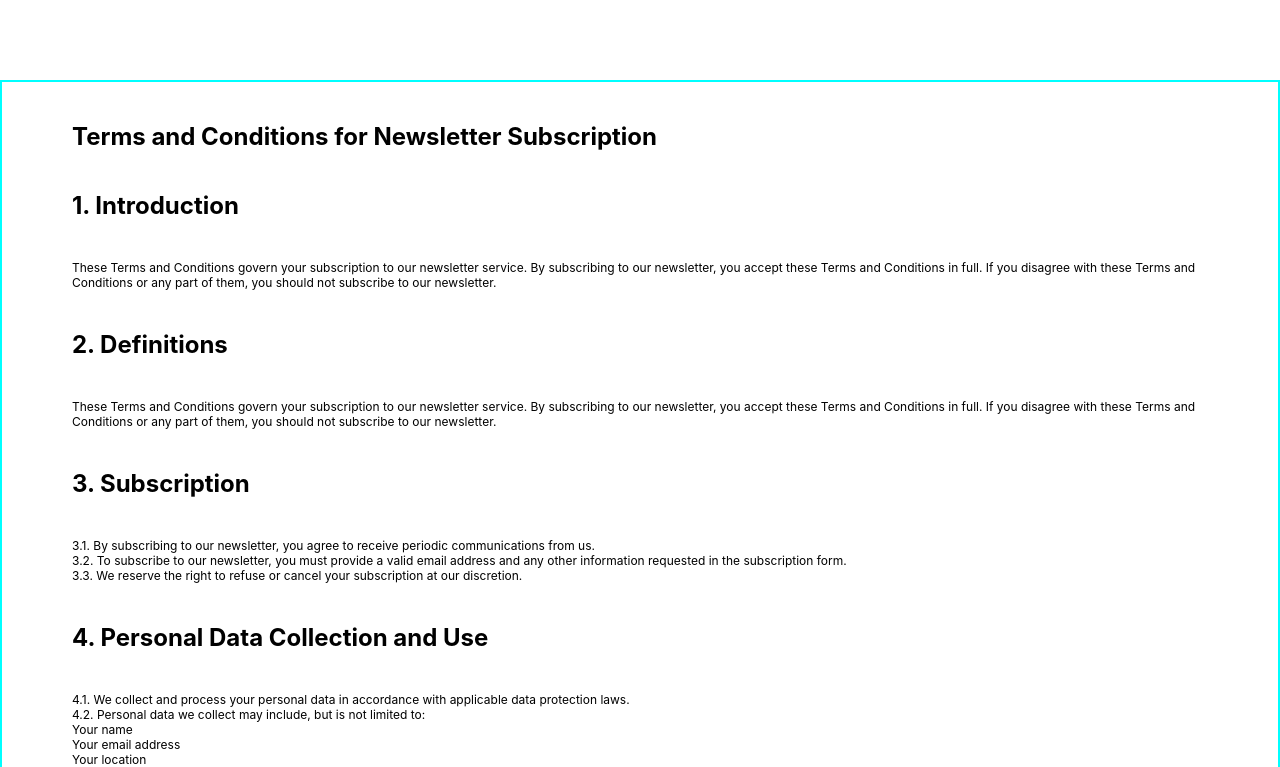
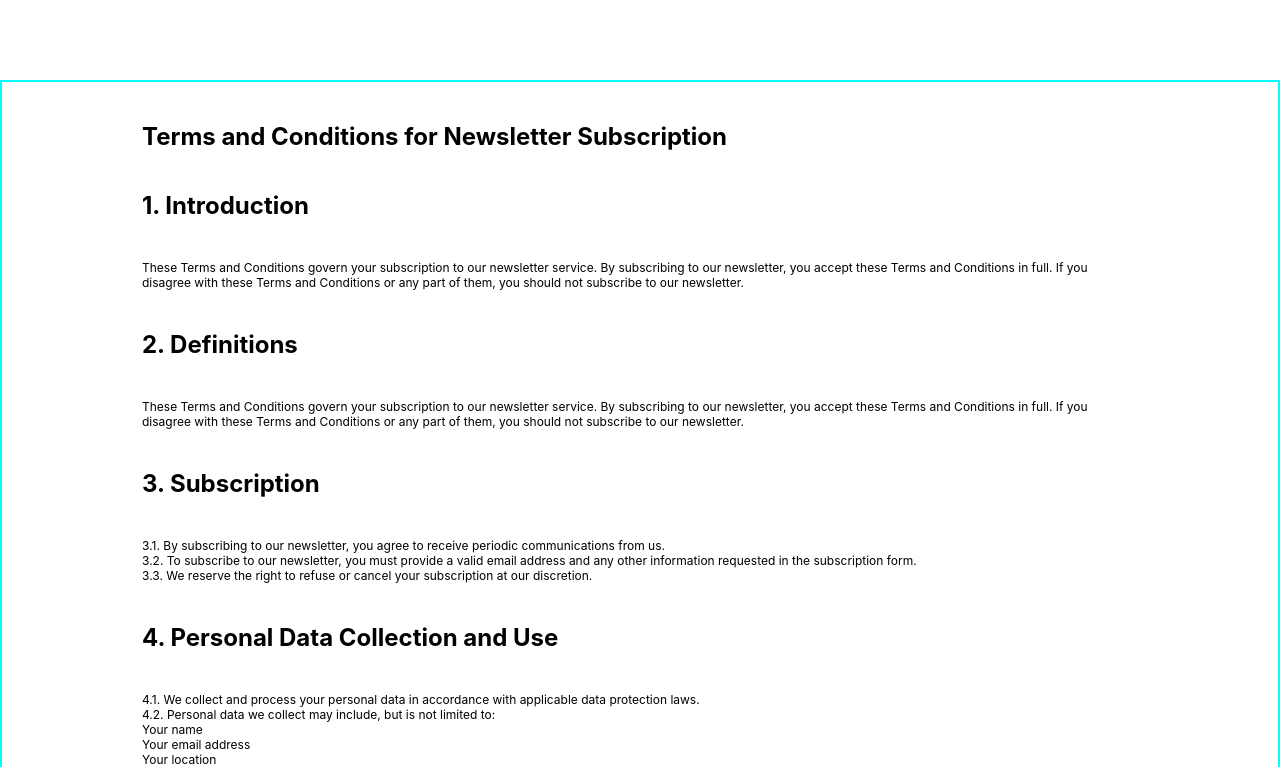
Before and after one commit to zoltanalmodo/ddisco-003, a React (Create React App) app: page /#/terms-and-conditions in a window 1280 px wide. Shown: the top 767 px of the page. Built offline with nearby package versions, Linux system fonts and the light colour scheme; no server answers.

Commit message:
terms on laptop adjusted

```diff
--- a/src/App.css
+++ b/src/App.css
@@ -854,7 +854,7 @@ li {
   }
   .terms_and_conditions {
     width: 100vw;
-    padding: 0 70px;
+    padding: 0 140px;
     box-sizing: border-box;
     border: 2px solid cyan;
   }
```
